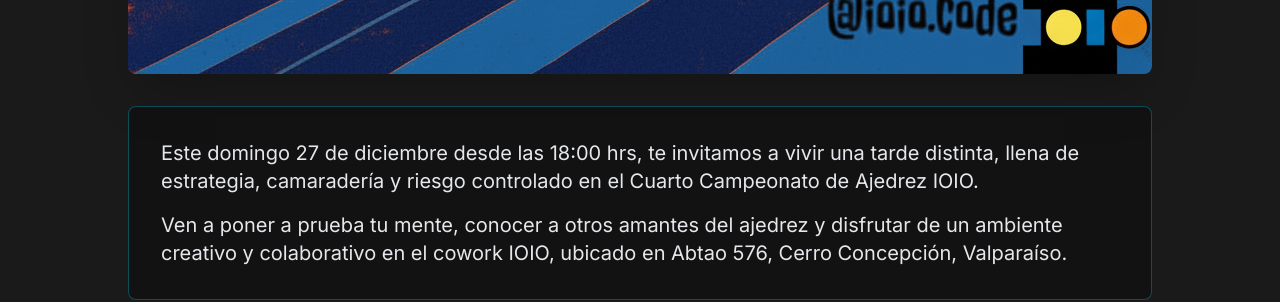
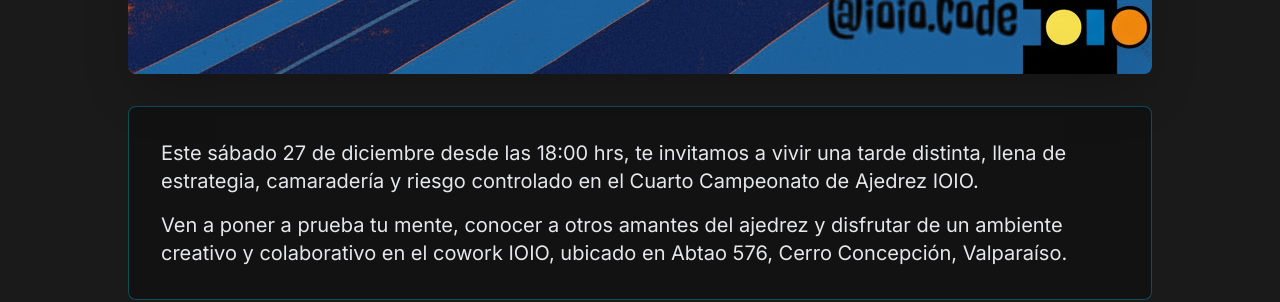
Before and after one commit to ioiocl/ioio-market-app, a React (Vite) app in the folder frontend/: page / in a window 1280 px wide. Shown: the part 1080-1382 px from the top of the page. Built offline with nearby package versions, Linux system fonts and the light colour scheme; no server answers.

Commit message:
Menu food new prices

```diff
--- a/frontend/src/pages/Home.jsx
+++ b/frontend/src/pages/Home.jsx
@@ -92,7 +92,7 @@
             {/* Tournament Description */}
             <div className="bg-cyber-black bg-opacity-50 rounded-lg p-8 border border-cyber-blue border-opacity-30">
               <p className="text-lg md:text-xl leading-relaxed text-gray-200">
-                Este domingo 27 de diciembre desde las 18:00 hrs, te invitamos a vivir una tarde distinta,
+                Este sábado 27 de diciembre desde las 18:00 hrs, te invitamos a vivir una tarde distinta,
                 llena de estrategia, camaradería y riesgo controlado en el Cuarto Campeonato de Ajedrez IOIO.
               </p>
               <p className="text-lg md:text-xl leading-relaxed text-gray-200 mt-4">
```
